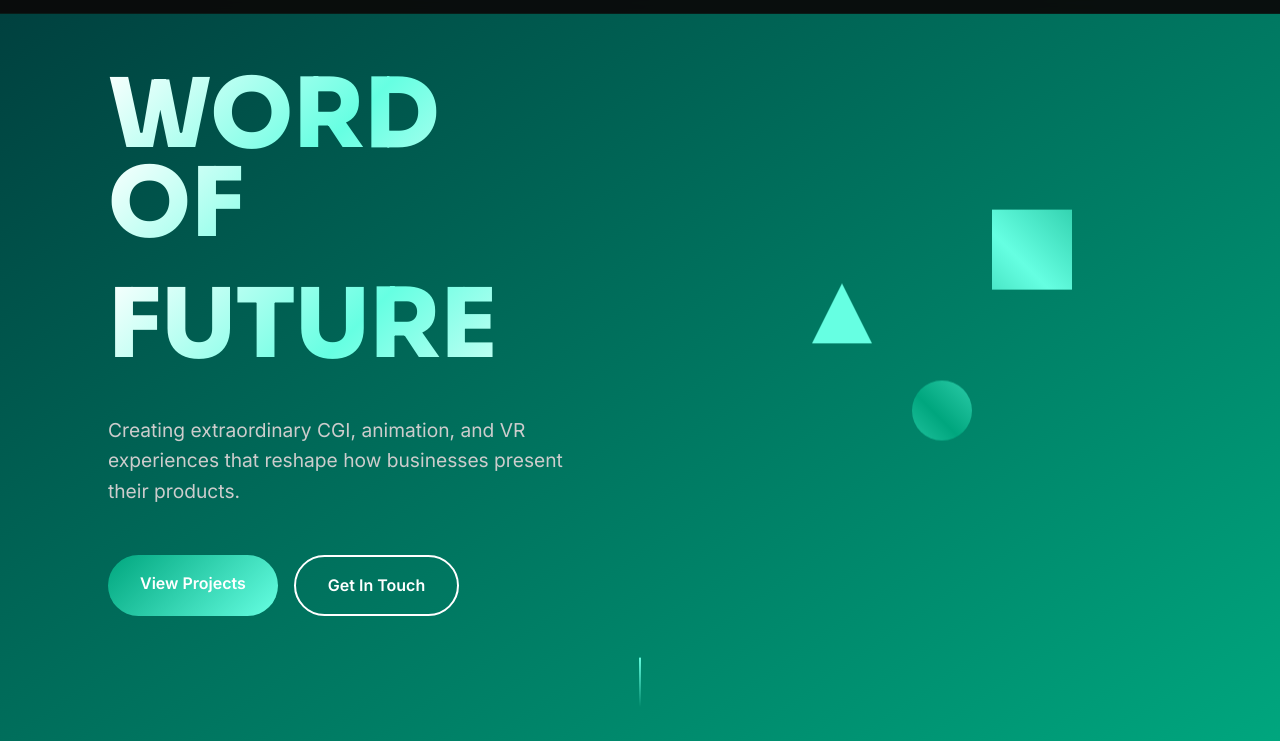
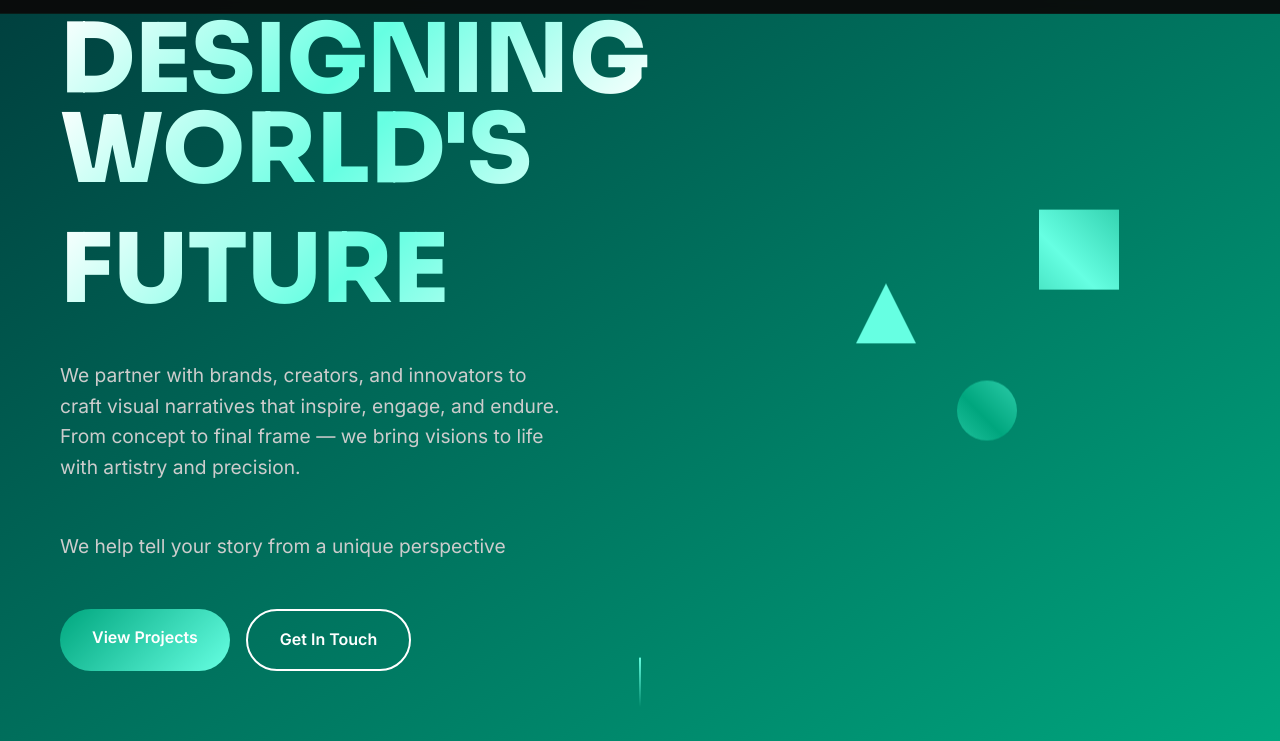
Before and after one commit to T-nua-Studio/t-nua.studio, a website: page index.html in a window 1280 px wide. Shown: the part 59-800 px from the top of the page. Drawn offline with Linux system fonts and the light colour scheme.

Commit message:
text update

```diff
--- a/index.html
+++ b/index.html
@@ -48,11 +48,13 @@
         <div class="hero-container">
             <div class="hero-content">
                 <h1 class="hero-title">
-                    <span class="title-line">WORD</span>
-                    <span class="title-line">OF</span>
-                    <span class="title-line">FUTURE</span>
+                    <span class="title-line">DESIGNING</span>
+                    <span class="title-line">WORLD'S</span>
+                    <span class="title-line"> FUTURE</span>
                 </h1>
-                <p class="hero-subtitle">Creating extraordinary CGI, animation, and VR experiences that reshape how businesses present their products.</p>
+                <p class="hero-subtitle">We partner with brands, creators, and innovators to craft visual narratives that inspire, engage, and endure.
+
+From concept to final frame — we bring visions to life with artistry and precision.</p> <p class="hero-subtitle">We help tell your story from a unique perspective
                 <div class="hero-cta">
                     <a href="#projects" class="btn btn-primary">View Projects</a>
                     <a href="#contact" class="btn btn-outline">Get In Touch</a>
```
